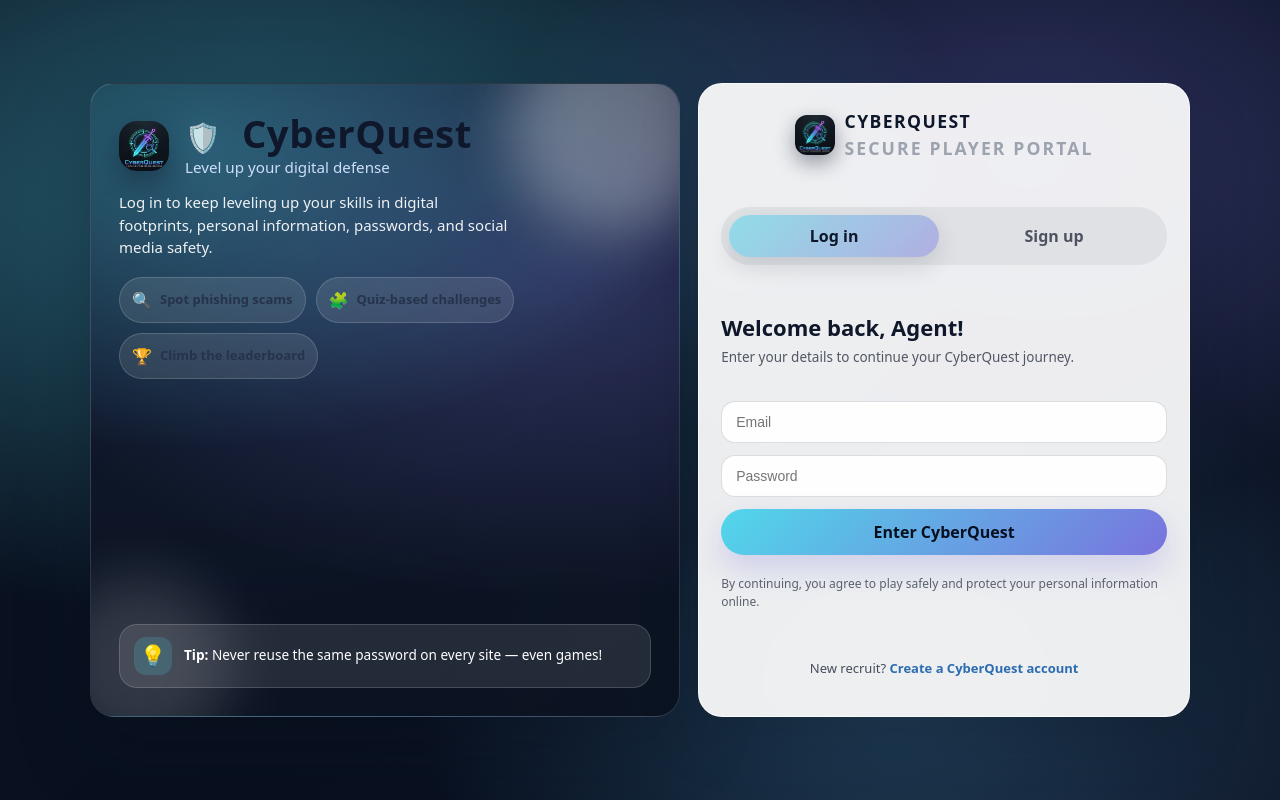
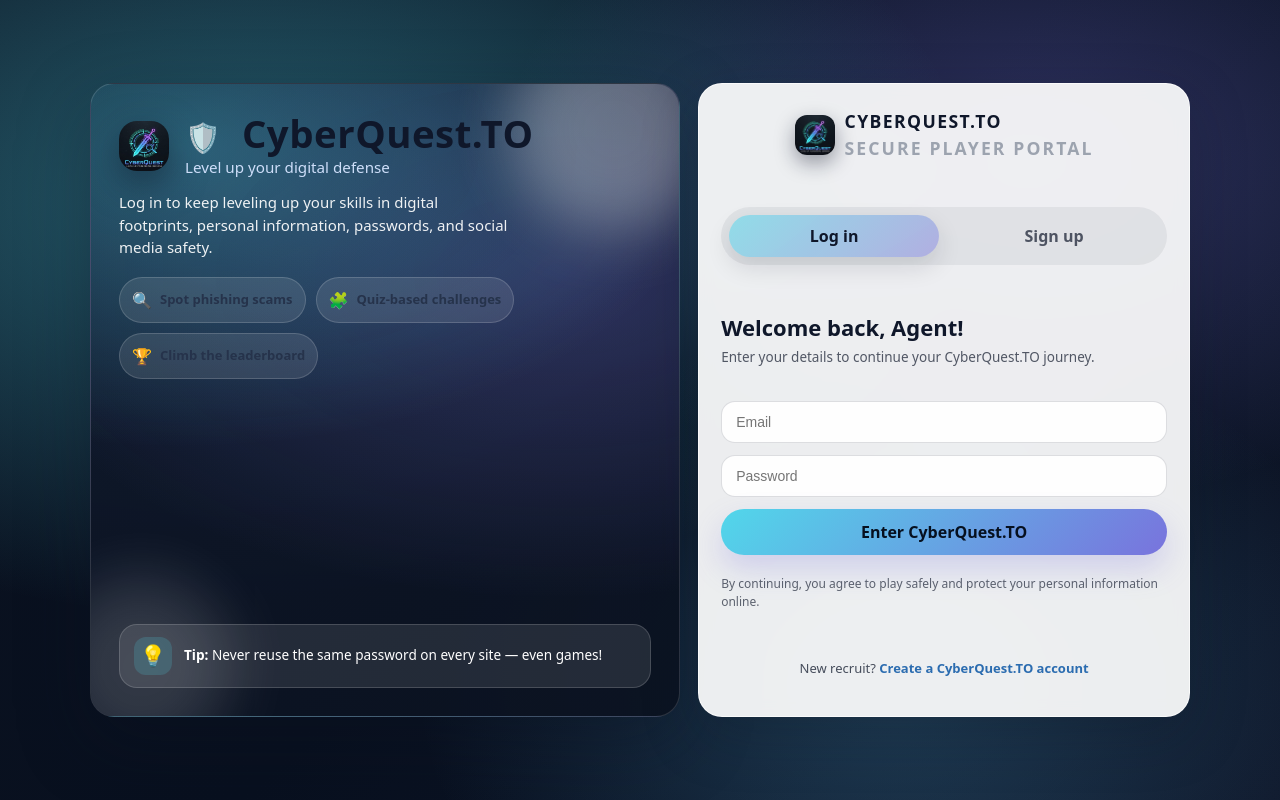
Before and after one commit to jsonfrmt0162/cyber-safety-game, a React (Vite) app in the folder frontend/: page / in a window 1280 px wide. Built offline with nearby package versions, Linux system fonts and the light colour scheme; no server answers.

Commit message:
Change the name of the website to CyberQuest.TO

```diff
--- a/frontend/index.html
+++ b/frontend/index.html
@@ -2,10 +2,10 @@
 <html lang="en">
   <head>
     <meta charset="UTF-8" />
-    <title>CyberQuest – Level Up Your Digital Defense</title>
+    <title>CyberQuest.TO – Level Up Your Digital Defense</title>
     <meta
       name="description"
-      content="CyberQuest is a kid-friendly cyber safety game that helps learners level up their digital defense through quizzes and mini-games."
+      content="CyberQuest.TO is a kid-friendly cyber safety game that helps learners level up their digital defense through quizzes and mini-games."
     />
   </head>
 
--- a/frontend/src/pages/Auth.jsx
+++ b/frontend/src/pages/Auth.jsx
@@ -99,12 +99,12 @@
               <div className="hero-brand-row">
                 <img
                   src={cyberQuestLogo}
-                  alt="CyberQuest logo"
+                  alt="CyberQuest.TO logo"
                   className="hero-logo"
                 />
                 <div>
                   <h1 className="login-hero-title">
-                    <span className="emoji">🛡️</span> CyberQuest
+                    <span className="emoji">🛡️</span> CyberQuest.TO
                   </h1>
                   <p className="login-hero-tagline">
                     Level up your digital defense
@@ -144,11 +144,11 @@
             <div className="login-logo">
               <img
                 src={cyberQuestLogo}
-                alt="CyberQuest logo small"
+                alt="CyberQuest.TO logo small"
                 className="login-logo-img"
               />
               <div className="login-logo-text">
-                <span className="login-logo-title">CyberQuest</span>
+                <span className="login-logo-title">CyberQuest.TO</span>
                 <span className="login-logo-subtitle">
                   Secure Player Portal
                 </span>
@@ -179,7 +179,7 @@
               </h2>
               <p className="login-subtext">
                 {isLogin
-                  ? "Enter your details to continue your CyberQuest journey."
+                  ? "Enter your details to continue your CyberQuest.TO journey."
                   : "Just a few details so we can track your missions and scores."}
               </p>
             </div>
@@ -241,11 +241,11 @@
               <button type="submit" className="login-button" disabled={loading}>
                 {loading
                   ? isLogin
-                    ? "Logging you into CyberQuest..."
-                    : "Creating your CyberQuest profile..."
+                    ? "Logging you into CyberQuest.TO..."
+                    : "Creating your CyberQuest.TO profile..."
                   : isLogin
-                  ? "Enter CyberQuest"
-                  : "Join CyberQuest"}
+                  ? "Enter CyberQuest.TO"
+                  : "Join CyberQuest.TO"}
               </button>
 
               <p className="login-meta">
@@ -260,7 +260,7 @@
                 className="signup-link"
                 onClick={() => setIsLogin((prev) => !prev)}
               >
-                {isLogin ? "Create a CyberQuest account" : "Log in instead"}
+                {isLogin ? "Create a CyberQuest.TO account" : "Log in instead"}
               </span>
             </p>
           </div>
@@ -273,7 +273,7 @@
         text={
           isLogin
             ? "Checking your credentials..."
-            : "Setting up your CyberQuest profile..."
+            : "Setting up your CyberQuest.TO profile..."
         }
       />
 
--- a/frontend/src/pages/Dashboard.jsx
+++ b/frontend/src/pages/Dashboard.jsx
@@ -86,7 +86,7 @@
           <span className="game-icon">{game.emoji}</span>
           <div className="game-header-text">
             <h5 className="game-title"> Lesson {game.id} : {game.title}</h5>
-            <p className="game-subtitle">Cyber Quest Quiz</p>
+            <p className="game-subtitle">CyberQuest.TO Quiz</p>
           </div>
           {locked ? (
             <span className="badge badge-locked">Locked</span>
@@ -307,7 +307,7 @@
 
       <section className="section-heading">
          <span className="section-label">
-           🧭 Your Cyber Quest Journey
+           🧭 Your CyberQuest.TO Journey
          </span>
       </section>
 
@@ -355,7 +355,7 @@
           <div className="tip-card">
             <div className="card-title-row">
               <span className="card-icon">💡</span>
-              <h2>Cyber Quest Tip</h2>
+              <h2>CyberQuest.TO Tip</h2>
             </div>
             <p>{todaysTip}</p>
           </div>
@@ -404,7 +404,7 @@
       <div className="info-grid">
         {/* left: checklist */}
         <div className="safety-card">
-          <h2>🛡️ Cyber Quest Checklist</h2>
+          <h2>🛡️ CyberQuest.TO Checklist</h2>
           <p className="safety-intro">
             Before you go online, remember these smart habits from your lessons.
           </p>
@@ -421,7 +421,7 @@
 
         {/* right: why it matters */}
         <div className="why-card">
-          <h2>🌍 Why Cyber Quest Portal Matters</h2>
+          <h2>🌍 Why CyberQuest.TO Portal Matters</h2>
           <p>
             The internet is an amazing place to learn, create, play, and connect
             with others. But just like crossing the street, we need to stay smart
@@ -435,7 +435,7 @@
 
       {/* Topic description heading */}
       <section className="topic-overview">
-        <h2>🧙‍♂️ Cyber Quest Topics</h2>
+        <h2>🧙‍♂️ CyberQuest.TO Topics</h2>
         <p className="topic-overview-text">
           These four quizzes match your lesson topics: digital footprints,
           personal information, passwords & passphrases, and social media
--- a/frontend/src/pages/Game.jsx
+++ b/frontend/src/pages/Game.jsx
@@ -2000,7 +2000,7 @@
   const numericGameId = Number(gameId);
 
   const [questions, setQuestions] = useState([]);
-  const [gameTitle, setGameTitle] = useState("Cyber Safety Quiz");
+  const [gameTitle, setGameTitle] = useState("CyberQuest.TO Quiz");
   const [gameEmoji, setGameEmoji] = useState("🎮");
   const [currentIndex, setCurrentIndex] = useState(0);
   const [selectedIndex, setSelectedIndex] = useState(null);
@@ -2087,7 +2087,7 @@
 
   const narrationText = useMemo(() => {
     if (!currentQuestion || !questions.length) return "";
-    const baseIntro = `Cyber safety quiz. Topic: ${currentQuestion.topic}. Question ${
+    const baseIntro = `CyberQuest.TO quiz. Topic: ${currentQuestion.topic}. Question ${
       currentIndex + 1
     } of ${questions.length}.`;
     const questionPart = currentQuestion.question;
@@ -2336,7 +2336,7 @@
 
         {completed && (
           <div className="mini-complete-banner">
-            🎉 Nice memory! You matched all the cyber safety pairs in {moves} moves.
+            🎉 Nice memory! You matched all the cyber quest pairs in {moves} moves.
           </div>
         )}
       </div>
--- a/frontend/src/pages/Glossary.jsx
+++ b/frontend/src/pages/Glossary.jsx
@@ -26,7 +26,7 @@
       <div className="glossary-hero">
         <div className="glossary-hero-icon">📚</div>
         <div>
-          <h1>Cyber Safety Glossary</h1>
+          <h1>CyberQuest.TO Glossary</h1>
           <p>
             Quick definitions to help you understand important words from your
             online safety lessons.
@@ -104,7 +104,7 @@
       </div>
               {/* CYBER SAFETY PLEDGE */}
               <div className="pledge-card">
-        <h2>✋ Cyber Safety Pledge</h2>
+        <h2>✋ CyberQuest.TO Pledge</h2>
         <p>
           By using this site, I promise to:
         </p>
```
